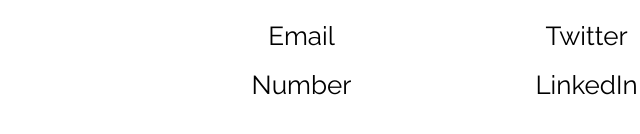
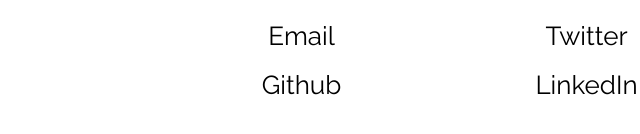
Before and after one commit to Idowu27/Idowu27.github.io, a plain HTML site: page index.html in a window 1280 px wide. Shown: the part 4113-4247 px from the top of the page, 196-836 px from the left. Drawn offline with nearby package versions, Linux system fonts and the light colour scheme; a script that the page names is missing.

Commit message:
Add files via upload

```diff
--- a/index.html
+++ b/index.html
@@ -134,7 +134,7 @@
     <div class="row">
       <ul class="col-md-3">
         <li id="email"><a href="mailto:naomi.idowu@gmail.com" target="_top">Email</a></li>
-        <li id="number"><a href="tel:+19728048615">Number</a></li>
+        <li id="number"><a href="https://github.com/Idowu27/">Github</a></li>
       </ul>
       <ul class="col-md-3">
         <li id="twitter"><a href="https://twitter.com/Idowuu27" target="_blank">Twitter</a></li>
```
